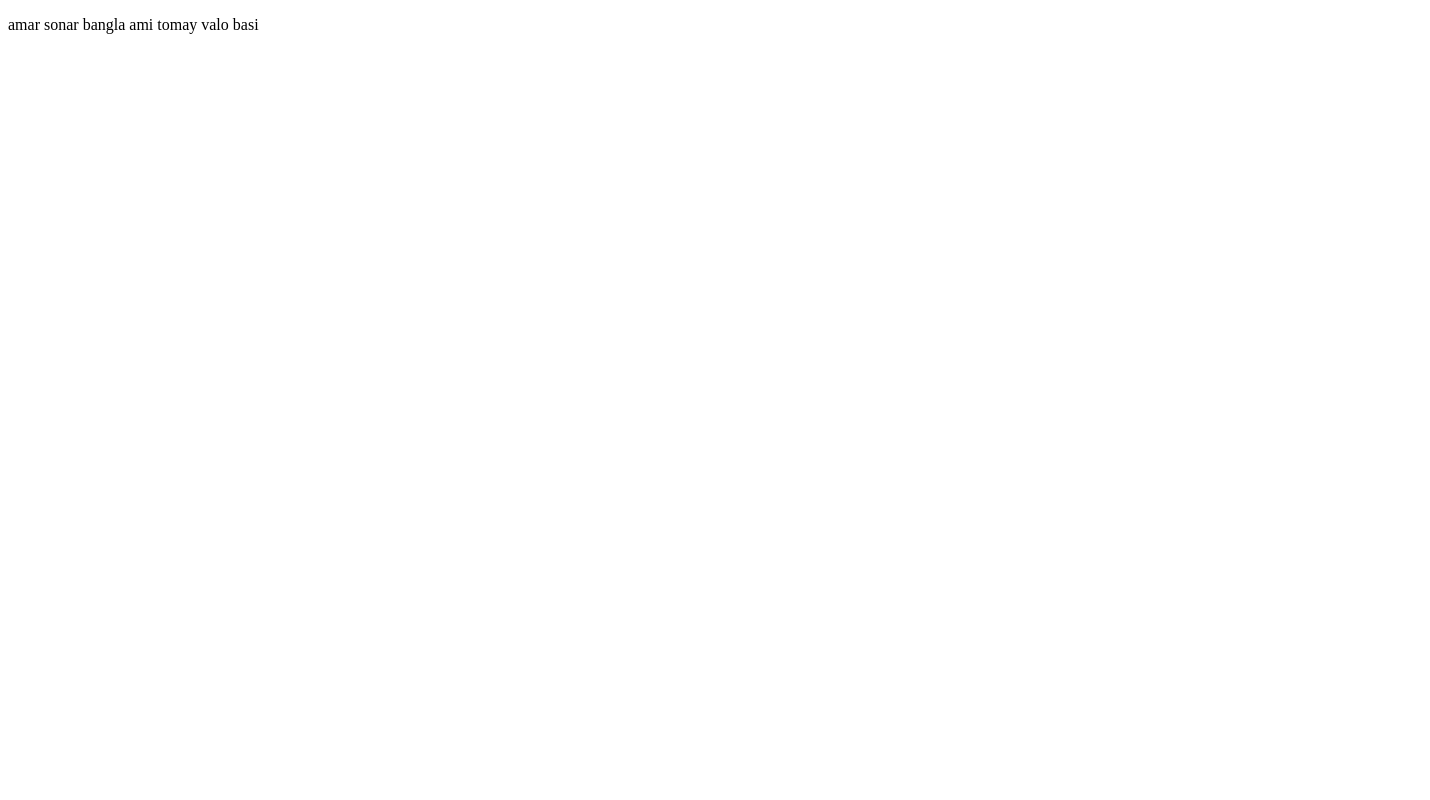
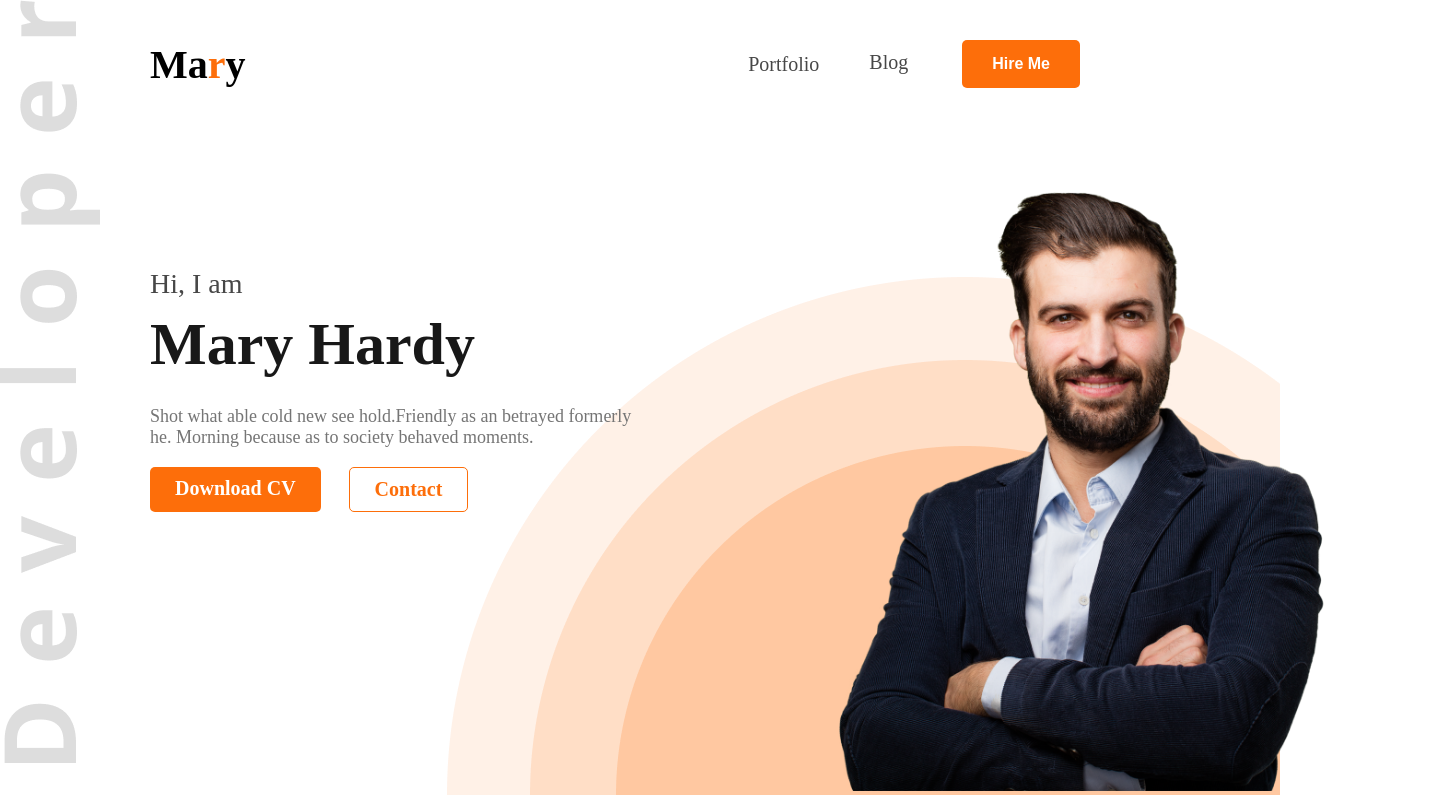
Before and after one commit to maruf713/Web-Developer-Portfolio, a plain HTML site: page index.html in a window 1280 px wide. Shown: the whole page, 1430 px wide, since content can reach past the window. Drawn offline with Linux system fonts and the light colour scheme.

Commit message:
added header, banner and others

```diff
--- a/index.html
+++ b/index.html
@@ -5,10 +5,54 @@
     <meta charset="UTF-8">
     <meta name="viewport" content="width=device-width, initial-scale=1.0">
     <title>Web Developer Portfolio</title>
+    <!-- Google font link -->
+    <link rel="preconnect" href="https://fonts.googleapis.com">
+    <link rel="preconnect" href="https://fonts.gstatic.com" crossorigin>
+    <link href="https://fonts.googleapis.com/css2?family=Open+Sans:ital,wght@0,300..800;1,300..800&family=Roboto:ital,wght@0,100..900;1,100..900&display=swap" rel="stylesheet">
+    <!-- css link -->
+    <link rel="stylesheet" href="./style.css">
 </head>
 
 <body>
-    <p>amar sonar bangla ami tomay valo basi</p>
+    <!-- header start -->
+    <header class="header">
+        <nav>
+            <h1>Ma<span>r</span>y</h1>
+            <ul>
+                <li>
+                    <a class="dark-2" href="">Portfolio</a>
+                </li>
+                <li>
+                    <a class="dark-2" href="">Blog</a>
+                    <a href=""><button class="btn-primary">Hire Me</button></a>
+                </li>
+            </ul>
+        </nav>
+        <!-- banner start -->
+        <div class="banner">
+            <div class="container">
+                <div class="row">
+                    <div class="col-lg-6">
+                        <div class="inner-banner">
+                            <h4>Hi, I am</h4>
+                            <h1>Mary Hardy</h1>
+                            <p>Shot what able cold new see hold.Friendly as an betrayed formerly <br> he. Morning because as to society behaved moments.</p>
+                            <div class="btn">
+                                <div class="btn-primary">Download CV</div>
+                                <div class="btn-info">Contact</div>
+                            </div>
+                        </div>
+                    </div>
+                    <div class="col-lg-6">
+                        <img src="./images/hardy.png" alt="">
+                    </div>
+                </div>
+            </div>
+        </div>
+        </div>
+        <!-- banner end -->
+    </header>
+    <!-- header end -->
 </body>
 
 </html>
--- /dev/null
+++ b/style.css
@@ -0,0 +1,158 @@
+.open-sans-normal {
+    font-family: "Roboto", sans-serif;
+    font-optical-sizing: auto;
+    font-style: normal;
+    font-variation-settings: "wdth" 100;
+}
+
+* {
+    padding: 0;
+    margin: 0;
+}
+
+.dark-2 {
+    color: #474747;
+}
+
+.btn-primary {
+    background: #FD6E0A;
+}
+
+
+/* header start */
+
+.header {
+    width: 100%;
+    background: url(./images/developer.png), url(./images/header_bg.png);
+    background-repeat: no-repeat;
+    background-position: top left, bottom right;
+}
+
+
+/* nav style */
+
+.header nav {
+    display: flex;
+    align-items: center;
+    justify-content: space-between;
+    padding: 40px 150px;
+}
+
+.header nav h1 {
+    color: black;
+    font-weight: bold;
+    font-size: 40px;
+}
+
+.header nav h1 span {
+    color: #FD6E0A;
+}
+
+.header nav ul {
+    display: flex;
+    align-items: center;
+}
+
+.header nav ul li {
+    text-align: right;
+    list-style: none;
+    margin-right: 50px;
+}
+
+.header nav li a {
+    text-decoration: none;
+    font-size: 20px;
+}
+
+.header nav ul li a .btn-primary {
+    background: #FD6E0A;
+    font-size: 16px;
+    color: white;
+    font-weight: bold;
+    border: none;
+    padding: 15px 30px;
+    margin-left: 50px;
+    border-radius: 5px;
+}
+
+
+/* nav style */
+
+
+/* banner start */
+
+.banner {
+    width: 100%;
+    padding: 40px 0px 0px 150px;
+    display: flex;
+    justify-content: space-between;
+}
+
+.banner .container {
+    padding: 0;
+}
+
+.banner .row {
+    display: flex;
+}
+
+.inner-banner {
+    margin-top: 100px;
+}
+
+.inner-banner h4 {
+    font-size: 28px;
+    color: #474747;
+    font-weight: 500;
+    height: 1.5em;
+}
+
+.inner-banner h1 {
+    font-size: 60px;
+    color: #181818;
+    font-weight: 800;
+    height: 1.6em;
+}
+
+.inner-banner p {
+    font-size: 18px;
+    color: #757575;
+    font-weight: 400;
+    height: 1.7em;
+}
+
+.inner-banner .btn {
+    display: flex;
+    margin-top: 30px;
+}
+
+.inner-banner .btn .btn-primary {
+    background: #FD6E0A;
+    font-size: 20px;
+    color: white;
+    font-weight: bold;
+    border: none;
+    padding: 10px 25px;
+    border-radius: 5px;
+}
+
+.inner-banner .btn .btn-info {
+    color: #FD6E0A;
+    font-size: 20px;
+    font-weight: bold;
+    border: 1px solid #FD6E0A;
+    padding: 10px 25px;
+    border-radius: 5px;
+    margin-left: 28px;
+}
+
+.banner img {
+    width: 72%;
+    margin-left: 163px;
+}
+
+
+/* banner start */
+
+
+/* header end */
```
